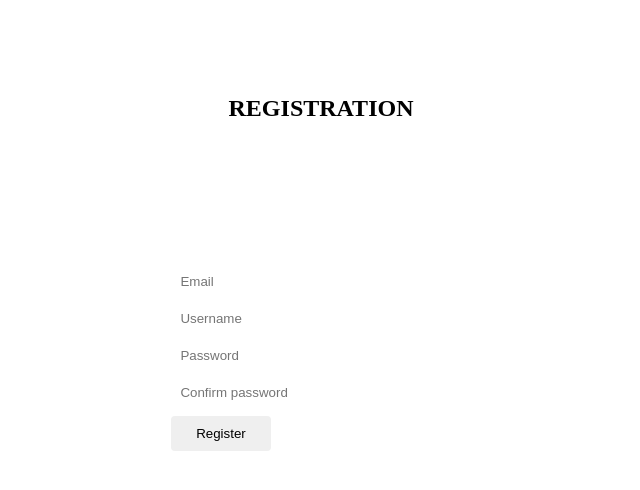
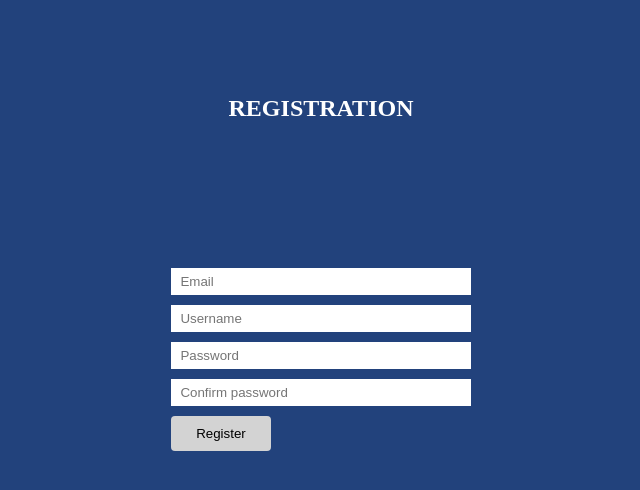
Before and after one commit to Maxence-villet/Chess, a PHP site: page /register/Register.php in a window 1280 px wide. Shown: the top 490 px of the page, without its empty margins (319-959 px from the left). Run offline with PHP 8.4, Linux system fonts and the light colour scheme.

Commit message:
Update CSS

```diff
--- a/register/Register.css
+++ b/register/Register.css
@@ -1,3 +1,7 @@
+body{
+    background-color: #22427C;
+}
+
 body h1 {
     display: flex;
     align-items: center;
@@ -5,6 +9,7 @@ body h1 {
     height: 200px;
     margin: auto;
     margin-bottom: 50px;
+    color: white;
 }
 
 body section form{
@@ -18,10 +23,12 @@ body section form{
 .error {
     display: flex;
     justify-content: center;
+    color: white;
 }
 .success {
     display: flex;
     justify-content: center;
+    color: white;
 }
 
 body section #em{
@@ -49,4 +56,5 @@ body section #res{
     height: 35px;
     border: none;
     border-radius: 4px;
+    background-color: #D3D3D3;
 }
```
